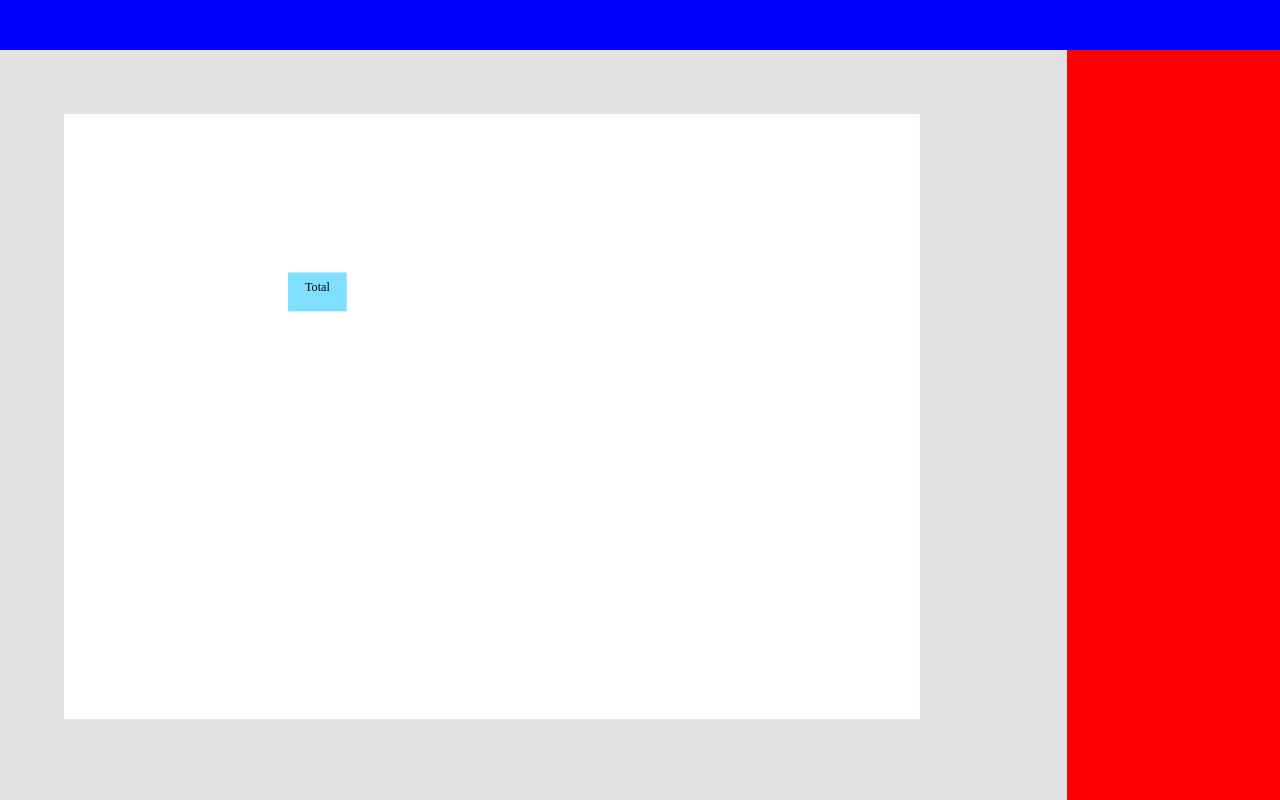
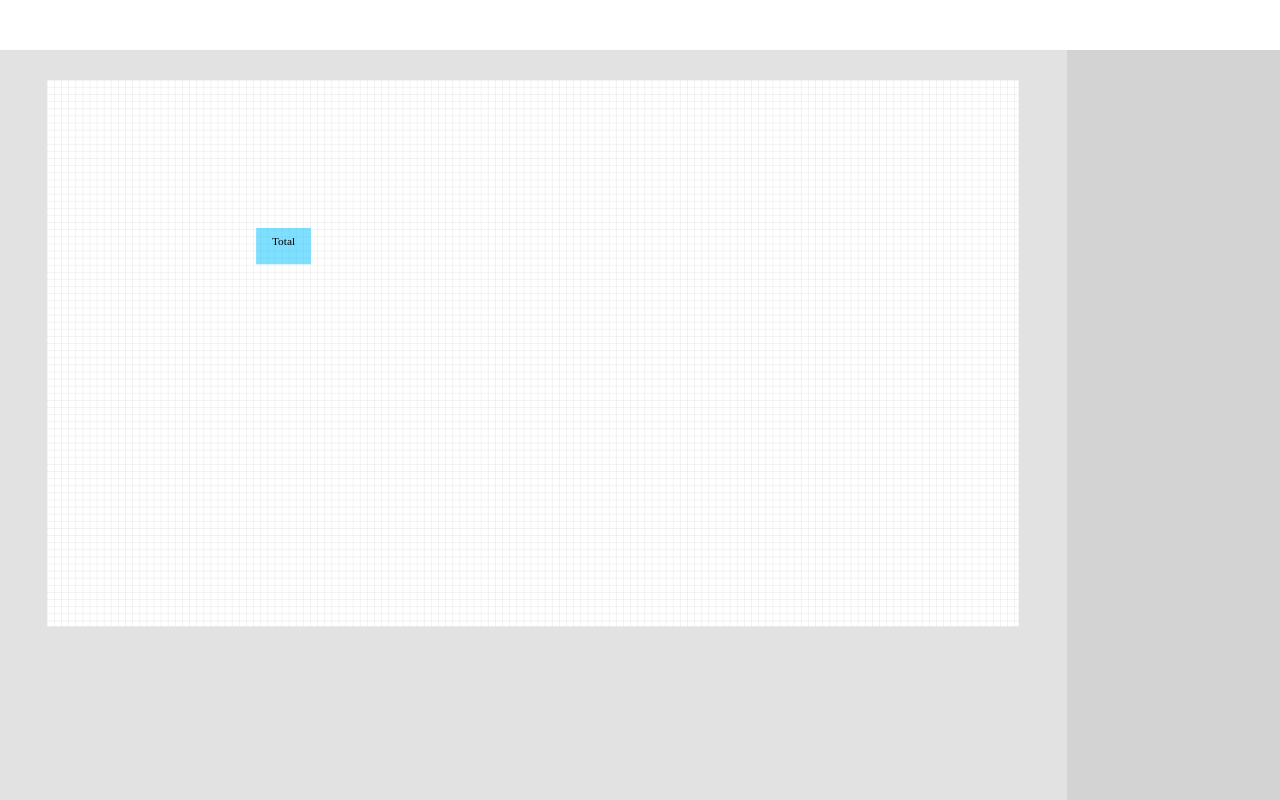
Before and after one commit to luancaike/ng-craftable, an Angular app: page / in a window 1280 px wide. Built offline with nearby package versions, Linux system fonts and the light colour scheme.

Commit message:
Added Scale Fix by screen and Grill Lines

```diff
--- a/src/app/drag-drop-draw.component.html
+++ b/src/app/drag-drop-draw.component.html
@@ -1,10 +1,11 @@
 <div class="ddd-area">
 
   <div class="toolbar"></div>
-<div class="workspace" #workspace>
+  <div class="workspace" #workspace (mousedown)="initDraw($event)">
+    <div class="align-wrapper">
+      <div class="scale-wrapper">
         <div class="canvas-container"
-       #canvasContainer
-       (mousedown)="initDraw($event)">
+             #canvasContainer>
           <div class="guide-container" #guideContainer>
           </div>
           <div class="draw-preview"></div>
@@ -40,5 +41,7 @@
           </ng-container>
         </div>
       </div>
+    </div>
+  </div>
   <div class="sidebar"></div>
 </div>
--- a/src/app/drag-drop-draw.component.scss
+++ b/src/app/drag-drop-draw.component.scss
@@ -6,13 +6,13 @@
   .sidebar {
     flex: 0 0 16.6666667%;
     height: calc(100vh - 50px);
-    background: red;
+    background: lightgrey;
     max-width: 16.6666667%;
   }
 
   .toolbar {
     height: 50px;
-    background: blue;
+    background: white;
     flex: 0 0 100%;
     max-width: 100%;
   }
@@ -22,12 +22,16 @@
   -webkit-user-select: none;
   user-select: none;
   box-sizing: border-box;
-  padding: 5%;
+  padding-top: 30px;
   flex: 0 0 83.3333333%;
   max-width: 83.3333333%;
   overflow: auto;
   height: calc(100vh - 50px);
   text-align: center;
+
+  .align-wrapper {
+    display: inline-block;
+  }
 }
 
 .guide-container {
@@ -36,38 +40,44 @@
   height: 100%;
 
   .line-guide-y, .line-guide-x {
-    z-index: 2;
+    z-index: 5;
     box-sizing: border-box;
     position: absolute;
     left: 0;
     top: 0;
-    background: deepskyblue;
-    color: deepskyblue;
+    background: red;
+    color: red;
   }
 
   .line-guide-y {
-    height: 2px;
+    height: 1px;
     width: 100%;
 
   }
 
   .line-guide-x {
     height: 100%;
-    width: 2px;
+    width: 1px;
   }
 }
 
 .canvas-container {
   position: relative;
-  width: 1123px;
-  height: 794px;
-  background: white;
+  width: 1366px;
+  height: 768px;
+  background-color: white;
   transform: scale(1);
   transform-origin: 0 0;
   box-sizing: border-box;
   left: 0;
   right: 0;
-  display: inline-block;
+  background-size: 10px 10px;
+  background-position: 1px 1px;
+  background-position-x: 1px;
+  background-position-y: 1px;
+  background-image: repeating-linear-gradient(
+      0deg, rgba(0, 0, 0, 0.05), rgba(0, 0, 0, 0.05) 1px, transparent 1px, transparent 10px), repeating-linear-gradient(
+      -90deg, rgba(0, 0, 0, 0.05), rgba(0, 0, 0, 0.05) 1px, transparent 1px, transparent 10px);
 
   .lego-item {
     position: absolute;
--- a/src/app/drag-drop-draw.component.ts
+++ b/src/app/drag-drop-draw.component.ts
@@ -85,16 +85,25 @@ export class DragDropDrawComponent implements AfterViewInit, OnDestroy {
   ngAfterViewInit(): void {
     this.initFixedGuide();
     this.fixScaleByScreen();
+    this.fixScaleSize();
     this.resize$ = fromEvent<MouseEvent>(window, 'resize').subscribe(() => {
       this.fixScaleByScreen();
+      this.fixScaleSize();
     });
 
     this.allLegoConfig.forEach(lego => this.calcLineGuides(lego));
   }
 
   fixScaleByScreen(): void {
-    this.scale = this.workspace.offsetWidth < 1400 ? this.workspace.offsetWidth / 1400 : 1;
+    this.scale = this.workspace.offsetWidth < 1500 ? this.workspace.offsetWidth / 1500 : 1;
     this.canvasContainer.style.transform = `scale(${this.scale})`;
+  }
+
+  fixScaleSize(): void {
+    const width = this.canvasContainer.offsetWidth;
+    const height = this.canvasContainer.offsetHeight;
+    this.document.querySelector<HTMLDivElement>('.scale-wrapper').style.width = `${width * this.scale}px`;
+    this.document.querySelector<HTMLDivElement>('.scale-wrapper').style.height = `${height * this.scale}px`;
   }
 
   initFixedGuide(): void {
@@ -155,7 +164,7 @@ export class DragDropDrawComponent implements AfterViewInit, OnDestroy {
       return;
     }
     this.drawStart.emit(eventStart);
-    const {maxBoundX, maxBoundY, minBoundX, minBoundY} = this.getMaxAndMinBounds();
+    const {minBoundX, minBoundY} = this.getMaxAndMinBounds();
     const {dragEnd$, drag$} = this.getMouseEvents();
     let dragEndSub;
     let dragSub;
@@ -211,7 +220,7 @@ export class DragDropDrawComponent implements AfterViewInit, OnDestroy {
       return;
     }
     this.isDragging = true;
-    const {maxBoundX, maxBoundY, minBoundX, minBoundY} = this.getMaxAndMinBounds();
+    const {minBoundX, minBoundY} = this.getMaxAndMinBounds();
     const {dragEnd$, drag$} = this.getMouseEvents();
     const initialX = ((eventStart.pageX - minBoundX) / this.scale);
     const initialY = (eventStart.pageY - minBoundY) / this.scale;
@@ -222,8 +231,8 @@ export class DragDropDrawComponent implements AfterViewInit, OnDestroy {
     const dragSub = drag$.subscribe(eventDrag => {
       const newX = ((eventDrag.pageX - minBoundX) / this.scale) - offsetX;
       const newY = ((eventDrag.pageY - minBoundY) / this.scale) - offsetY;
-      item.x = Math.max(0, newX);
-      item.y = Math.max(0, newY);
+      item.x = newX;
+      item.y = newY;
       this.snapToGuideLine(item);
       dragEndSub = dragEnd$.subscribe(() => {
         this.hiddenAllHighlightLines();
```
Lines whose indentation alone changed are shown as unchanged.
